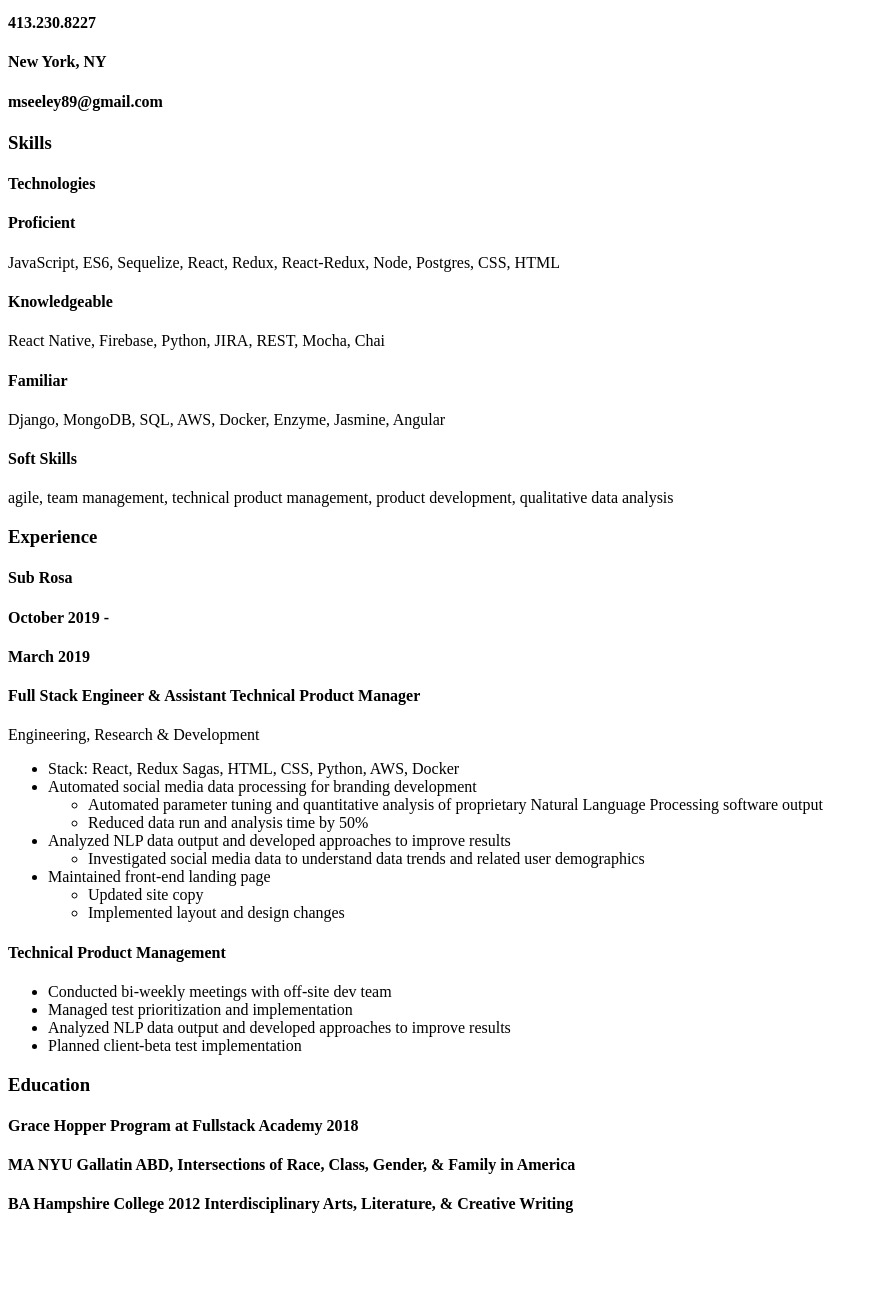
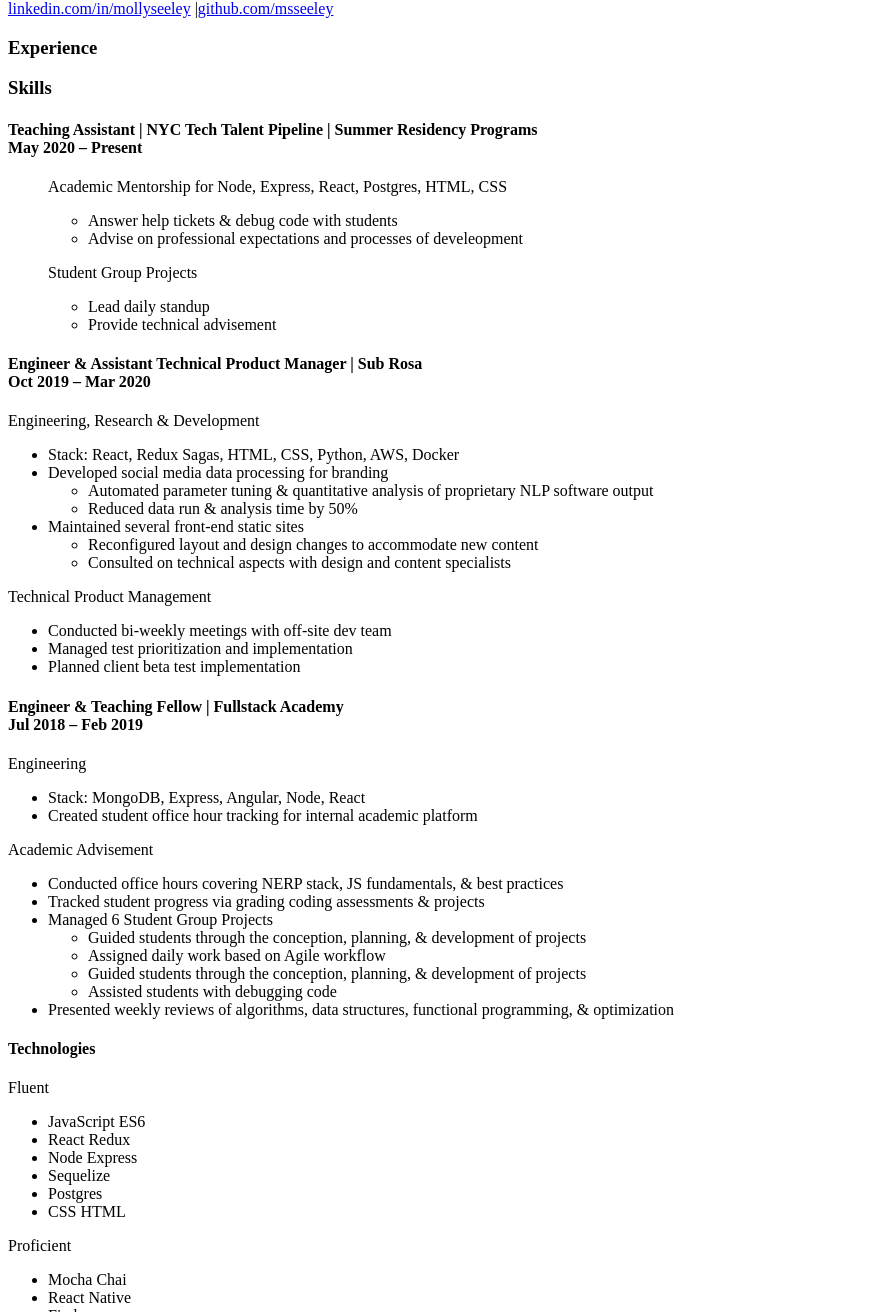
Before and after one commit to msseeley/Folio, a Gatsby site: page /resume in a window 1280 px wide. Shown: the part 114-1426 px from the top of the page, without its empty margins (0-878 px from the left). Before the commit the page ends 1349 px from the top, so only its background shows below. Built offline with nearby package versions, Linux system fonts and the light colour scheme; Gatsby itself is replaced by a stand-in of ours.

Commit message:
most current resume html update

```diff
--- a/src/pages/resume.js
+++ b/src/pages/resume.js
@@ -3,136 +3,243 @@
 
 const Resume = () => (
   <div>
-    <header className="m-lg">
-      <div className="flex space-btwn ctr-vert">
-        <div id="personal-titles">
-          <h1 id="name" className="caps w-extra-bold f-lg">
-            Molly Seeley
-          </h1>
-          <h2 id="subtitle" className="caps italic w-reg f-md-lg">
-            Full Stack Software Engineer
-          </h2>
+    <header>
+      <div className="flex space-btwn max-width">
+        <div>
+          <h1 className="caps w-extra-bold f-med-lg">Molly Seeley</h1>
+          {/* <!-- <h2 className="caps italic w-reg f-md-lg">Full Stack Software Engineer</h2> --> */}
         </div>
-        <div id="basic-info" className="align-rt">
-          <h4 id="phone" className="f-med-sml">
-            413.230.8227
-          </h4>
-          <h4 id="location" className="f-med-sml">
-            New York, NY
-          </h4>
-          <h4 id="email" className="f-med-sml">
-            mseeley89@gmail.com
-          </h4>
-          {/*
-          <h3 className="txt-3">Portfolio Links</h3>
-          <a className="f-med-sml" href="https://www.linkedin.com/in/mollyseeley/" target="_blank" id="linkedin">linkedIn</a> |
-          <a className="f-med-sml" href="https://github.com/msseeley" target="_blank" id="github">github</a>
-          ADD PERSONAL WEBSITE HERE
-          */}
+        <div>
+          <p className="align-rt">413.230.8237 | mseeley89@gmail.com</p>
+          <a
+            className="f-med-sml"
+            href="https://www.linkedin.com/in/mollyseeley/"
+            target="_blank"
+            id="linkedin"
+          >
+            linkedin.com/in/mollyseeley
+          </a>{" "}
+          |
+          <a
+            className="f-med-sml"
+            href="https://github.com/msseeley"
+            target="_blank"
+            id="github"
+          >
+            github.com/msseeley
+          </a>
+          {/* <!-- ADD PERSONAL WEBSITE HERE --> */}
         </div>
       </div>
     </header>
-    <section className="m-hor-lg">
-      <h3 className="caps">Skills</h3>
-      <div className="grid m-hor-lg">
-        <div className="col-1">
-          <h4 className="w-semi-bold m-top-med">Technologies</h4>
+    <div className="container">
+      <div className="flex space-btwn ctr-vert max-width">
+        <h3 className="caps f-med">Experience</h3>
+        <h3 className="caps f-med m-hor-lg">Skills</h3>
+      </div>
+      <div className="grid">
+        {/* NYC TECH TALENT PIPELINE */}
+        <div className="col-2a m-sml">
+          <h4 className="w-semi-bold m-top-sml caps f-med">
+            Teaching Assistant | NYC Tech Talent Pipeline | Summer Residency
+            Programs
+            <br></br> May 2020 – Present
+          </h4>
+          <ul>
+            <p className="w-med-bold italic f-med-sml">
+              Academic Mentorship for Node, Express, React, Postgres, HTML, CSS
+            </p>
+            <ul className="m-hor-sml f-med-sml">
+              <li>Answer help tickets & debug code with students</li>
+              <li>
+                Advise on professional expectations and processes of
+                develeopment
+              </li>
+            </ul>
+            <p className="w-med-bold m-top-sml italic ">
+              Student Group Projects
+            </p>
+            <ul className="m-hor-sml">
+              <li>Lead daily standup</li>
+              <li>Provide technical advisement</li>
+            </ul>
+          </ul>
         </div>
-        <div className="col-2 m-med">
-          <h4 className="w-med-bold">Proficient</h4>
-          <p>
-            JavaScript, ES6, Sequelize, React, Redux, React-Redux, Node,
-            Postgres, CSS, HTML
+        {/* SUB ROSA */}
+        <div class="col-2b m-sml">
+          <h4 class=" w-semi-bold m-top-sml caps">
+            Engineer & Assistant Technical Product Manager | Sub Rosa
+            <br></br> Oct 2019 – Mar 2020{" "}
+          </h4>
+          <h4 class="w-semi-bold caps"></h4>
+          <p class="w-med-bold m-top-sml italic">
+            Engineering, Research & Development
           </p>
-          <h4 className="w-med-bold">Knowledgeable</h4>
-          <p>React Native, Firebase, Python, JIRA, REST, Mocha, Chai</p>
-          <h4 className="w-med-bold">Familiar</h4>
-          <p>Django, MongoDB, SQL, AWS, Docker, Enzyme, Jasmine, Angular</p>
-        </div>
-        <div className="col-1">
-          <h4 className="w-semi-bold m-top-med">Soft Skills</h4>
-        </div>
-        <div className="col-2 m-med">
-          <p>
-            agile, team management, technical product management, product
-            development, qualitative data analysis
-          </p>
-        </div>
-      </div>
-    </section>
-    <section className="m-lg">
-      <h3 className="caps">Experience</h3>
-      <div className="grid m-hor-lg">
-        <div className="col-1">
-          <h4 className="w-semi-bold m-top-med caps">Sub Rosa</h4>
-          <h4 className="w-med-bold">October 2019 -</h4>
-          <h4 className="w-med-bold">March 2019</h4>
-        </div>
-        <div className="col-2 m-med">
-          <h4 className="w-med-bold caps">
-            Full Stack Engineer & Assistant Technical Product Manager
-          </h4>
-          <p>Engineering, Research & Development</p>
-          <ul>
+          <ul class="m-hor-sml">
             <li>Stack: React, Redux Sagas, HTML, CSS, Python, AWS, Docker</li>
             <li>
-              Automated social media data processing for branding development
-              <ul>
+              Developed social media data processing for branding
+              <ul class="m-hor-sml bullet">
                 <li>
-                  Automated parameter tuning and quantitative analysis of
-                  proprietary Natural Language Processing software output
+                  Automated parameter tuning & quantitative analysis of
+                  proprietary NLP software output
                 </li>
-                <li>Reduced data run and analysis time by 50%</li>
+                <li>Reduced data run & analysis time by 50%</li>
               </ul>
             </li>
             <li>
-              Analyzed NLP data output and developed approaches to improve
-              results
-              <ul>
+              Maintained several front-end static sites
+              <ul class="m-hor-sml bullet ">
                 <li>
-                  Investigated social media data to understand data trends and
-                  related user demographics
+                  Reconfigured layout and design changes to accommodate new
+                  content
+                </li>
+                <li>
+                  Consulted on technical aspects with design and content
+                  specialists
                 </li>
               </ul>
             </li>
+          </ul>
+          <p class="w-med-bold m-top-sml italic ">
+            Technical Product Management
+          </p>
+          <ul class="m-hor-sml ">
+            <li>Conducted bi-weekly meetings with off-site dev team</li>
+            <li>Managed test prioritization and implementation</li>
+            {/* <!-- <li>Analyzed NLP data output and developed approaches to improve results </li> --> */}
+            <li>Planned client beta test implementation</li>
+          </ul>
+        </div>
+        {/* FULLSTACK ACADEMY */}
+        <div class="col-2c m-sml ">
+          <h4 class="w-semi-bold m-top-sml caps f-med">
+            {" "}
+            Engineer & Teaching Fellow | Fullstack Academy
+            <br></br> Jul 2018 – Feb 2019
+          </h4>
+          <h4 class="w-semi-bold caps "></h4>
+          <p class="w-med-bold m-top-sml italic ">Engineering</p>
+          <ul class="m-hor-sml ">
+            <li>Stack: MongoDB, Express, Angular, Node, React</li>
             <li>
-              Maintained front-end landing page
-              <ul>
-                <li>Updated site copy</li>
-                <li>Implemented layout and design changes</li>
-              </ul>
+              Created student office hour tracking for internal academic
+              platform
             </li>
           </ul>
-          <h4>Technical Product Management</h4>
-          <ul>
-            <li>Conducted bi-weekly meetings with off-site dev team</li>
-            <li>Managed test prioritization and implementation</li>
+          <p class="w-med-bold m-top-sml italic ">Academic Advisement</p>
+          <ul class="m-hor-sml">
             <li>
-              Analyzed NLP data output and developed approaches to improve
-              results{" "}
+              Conducted office hours covering NERP stack, JS fundamentals, &
+              best practices
             </li>
-            <li>Planned client-beta test implementation</li>
+            <li>
+              Tracked student progress via grading coding assessments & projects
+            </li>
+            <li class="italic">Managed 6 Student Group Projects</li>
+            <ul class="m-hor-sml bullet ">
+              <li>
+                Guided students through the conception, planning, & development
+                of projects
+              </li>
+              <li>Assigned daily work based on Agile workflow</li>
+              <li>
+                Guided students through the conception, planning, & development
+                of projects
+              </li>
+              <li>Assisted students with debugging code</li>
+            </ul>
+            <li>
+              Presented weekly reviews of algorithms, data structures,
+              functional programming, & optimization
+            </li>
           </ul>
+          {/* <!-- <p class="w-med-bold m-top-sml italic ">Community Organization</p>
+        <ul class="m-hor-sml ">
+          <ul class="m-hor-sml">
+            <li>Created a Slack channel for students of color & recruited staff support</li>
+            <li>Coordinated career advisement for students without college degrees
+            </li>
+            <li>Organized "Ladies' Lunch" for women-identifying FSA students</li>
+          </ul>
+        </ul> --> */}
         </div>
+        {/* Col -3 */}
+        <aside class="col-3 align-ctr">
+          <div>
+            <div>
+              <h4 class="w-med-bold m-top-sml caps">Technologies</h4>
+            </div>
+            <div class="col-2">
+              <p class="w-med-bold italic m-top-sml">Fluent</p>
+              <ul>
+                <li>JavaScript ES6</li>
+                <li>React Redux</li>
+                <li>Node Express</li>
+                <li>Sequelize</li>
+                <li>Postgres</li>
+                <li>CSS HTML</li>
+              </ul>
+              <p class="w-med-bold italic m-top-sml">Proficient</p>
+              <ul>
+                <li>Mocha Chai</li>
+                <li>React Native</li>
+                <li>Firebase</li>
+                <li>Python</li>
+                <li></li>
+              </ul>
+              <p class="w-med-bold italic m-top-sml">Familiar</p>
+              <ul>
+                <li>SQL</li>
+                <li>Angular</li>
+                <li>MongoDB</li>
+                <li>Django</li>
+                <li>AWS Docker</li>
+                <li>Enzyme</li>
+              </ul>
+            </div>
+            <div>
+              <h4 class="w-med-bold m-top-sml caps">Soft Skills</h4>
+            </div>
+            <div class="m-top-sml">
+              <ul>
+                <li>teaching</li>
+                <li>mentorship</li>
+                <li>management</li>
+                <li>product</li>
+                <li>agile</li>
+                <li>research</li>
+                {/* <!-- <li>qualitative data analysis</li> --> */}
+              </ul>
+            </div>
+          </div>
+          <div>
+            <h3 class="caps f-med align-ctr m-top-sml">Education</h3>
+            <div class="m-top-sml">
+              <h4 class="m-top-sml">
+                2018
+                <br></br>
+                <span class="w-med-bold italic">Grace Hopper Program</span>
+              </h4>
+              <h4 class="m-top-sml">
+                ABD
+                <br></br>
+                <span class="w-med-bold italic">
+                  MA NYU Gallatin Social Science
+                </span>
+              </h4>
+              <h4 class="m-top-sml">
+                2012
+                <br></br>
+                <span class="w-med-bold italic">
+                  BA Hampshire College Interdisc. Arts
+                </span>
+              </h4>
+            </div>
+          </div>
+        </aside>
       </div>
-    </section>
-    <section id="education" className="m-lg">
-      <h3 className="caps">Education</h3>
-      <div className="grid m-hor-lg">
-        <div className="col-1"></div>
-        <div className="col-2">
-          <h4>Grace Hopper Program at Fullstack Academy 2018</h4>
-          <h4>
-            MA NYU Gallatin ABD, Intersections of Race, Class, Gender, & Family
-            in America
-          </h4>
-          <h4>
-            BA Hampshire College 2012 Interdisciplinary Arts, Literature, &
-            Creative Writing
-          </h4>
-        </div>
-      </div>
-    </section>
+    </div>
   </div>
 )
 
```
